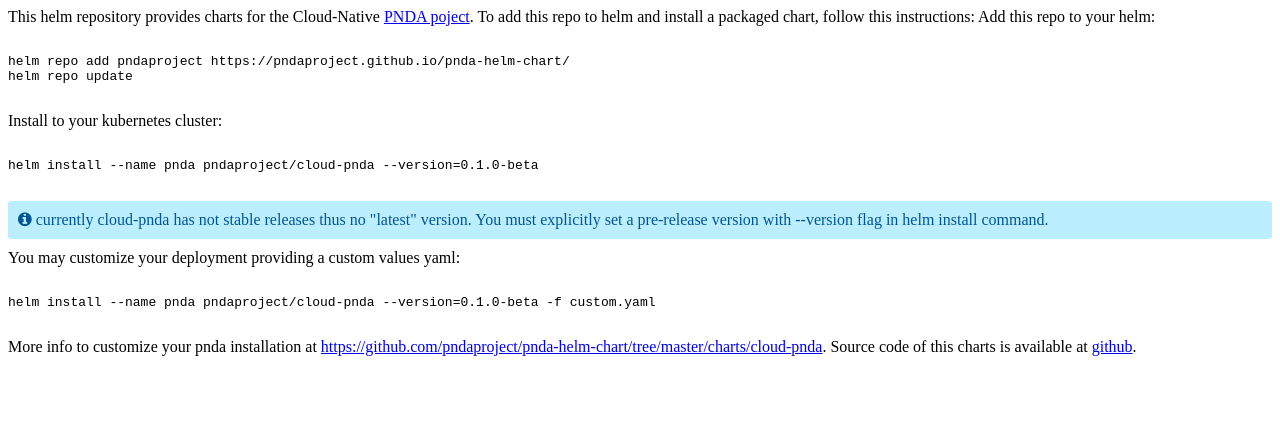
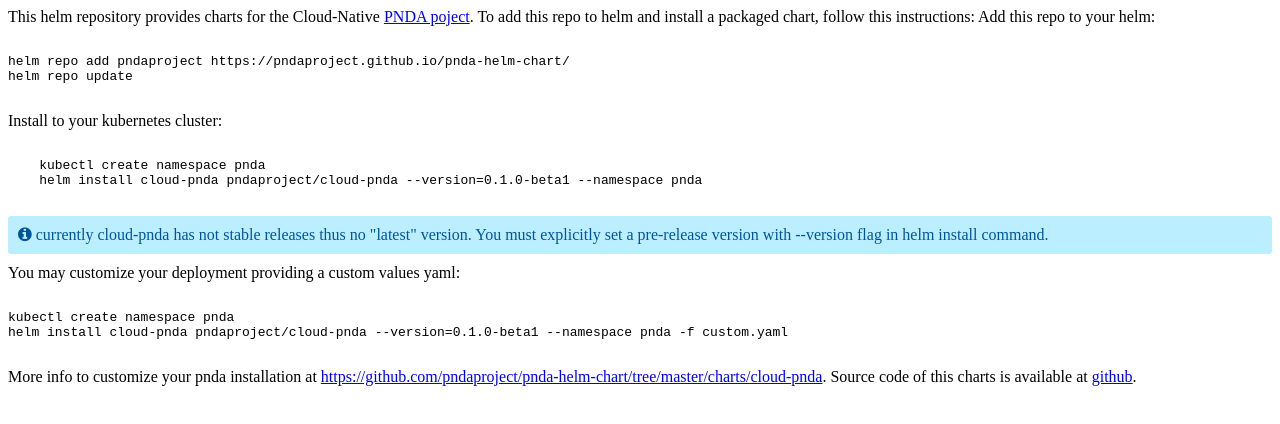
Before and after one commit to pndaproject/pnda-helm-chart, a plain HTML site: page index.html in a window 1280 px wide. Drawn offline with Linux system fonts and the light colour scheme.

Commit message:
fix version in readme

```diff
--- a/index.html
+++ b/index.html
@@ -20,7 +20,8 @@
 Install to your kubernetes cluster:
 <pre>
   <code>
-helm install --name pnda pndaproject/cloud-pnda --version=0.1.0-beta
+    kubectl create namespace pnda
+    helm install cloud-pnda pndaproject/cloud-pnda --version=0.1.0-beta1 --namespace pnda
   </code>
 </pre>
 
@@ -36,7 +37,8 @@
 
 <pre>
   <code>
-helm install --name pnda pndaproject/cloud-pnda --version=0.1.0-beta -f custom.yaml
+kubectl create namespace pnda
+helm install cloud-pnda pndaproject/cloud-pnda --version=0.1.0-beta1 --namespace pnda -f custom.yaml
   </code>
 </pre>
 
```
Also changed, not shown: 1 other file.
